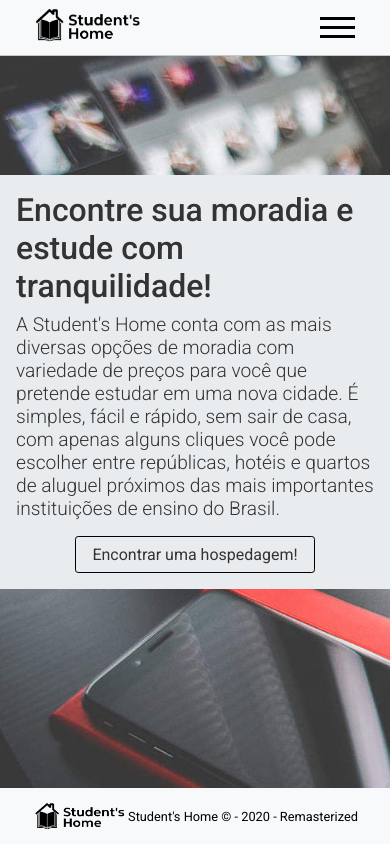
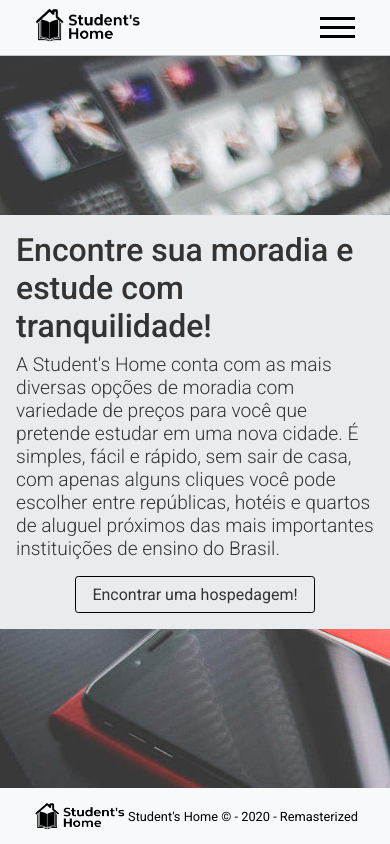
Before and after one commit to HenriqueeLoopes/studentshome, a React (Create React App) app: page / in a window 390 px wide. Built offline with nearby package versions, Linux system fonts and the light colour scheme.

Commit message:
index page responsive query correction

```diff
--- a/src/pages/Index/styles.css
+++ b/src/pages/Index/styles.css
@@ -74,6 +74,12 @@
   }
 }
 
+@media (max-width: 700px) {
+  .main-container {
+    height: calc(100vh - 7rem);
+  }
+}
+
 @media (max-width: 500px) {
   .main-container .center-container {
     background-color: #e9ecef;
```
